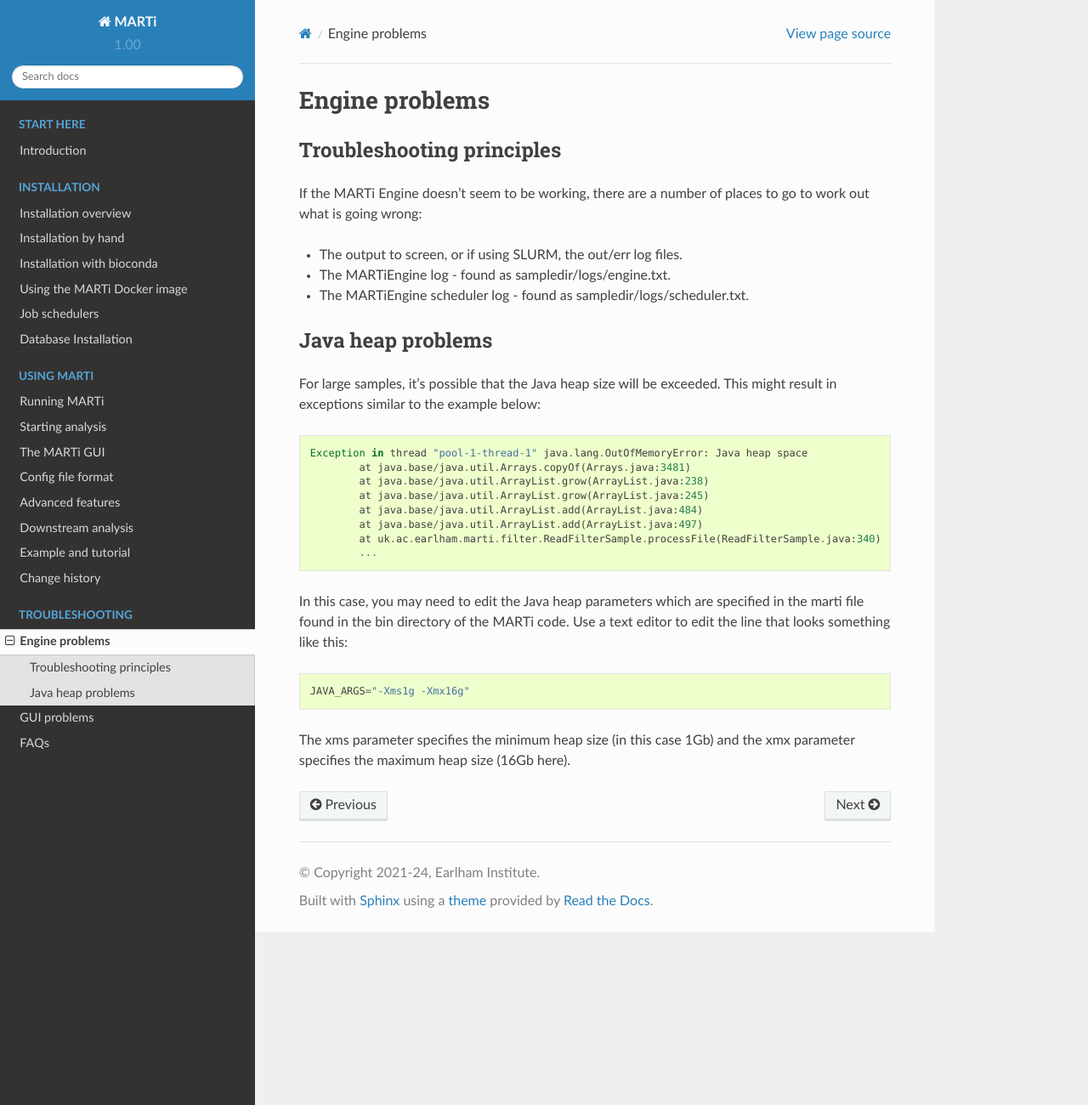
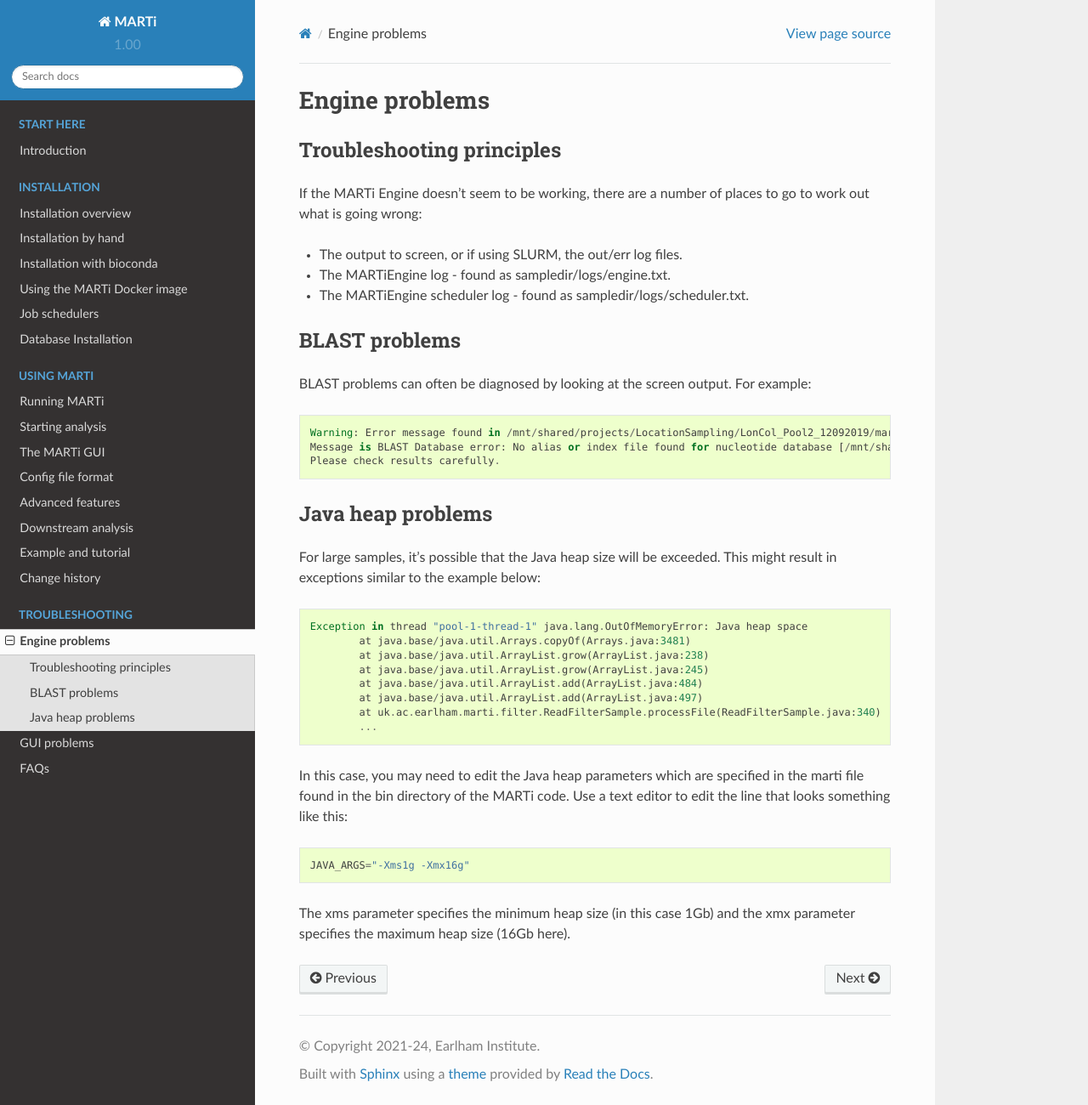
Before and after one commit to richardmleggett/MARTi, a Sphinx documentation site: the page built from docs/source/engineproblems.rst, in a window 1280 px wide and 1300 px high. Shown: the whole window at 85% size. Built offline with Sphinx 7.4.7 and the Read the Docs theme 2.0.0, drawn with Linux system fonts in a browser that asks for light colours; formulas are drawn with MathJax 3.

Commit message:
More troubleshooting

```diff
--- a/docs/source/engineproblems.rst
+++ b/docs/source/engineproblems.rst
@@ -11,6 +11,15 @@ If the MARTi Engine doesn't seem to be working, there are a number of places to
 * The output to screen, or if using SLURM, the out/err log files.
 * The MARTiEngine log - found as sampledir/logs/engine.txt.
 * The MARTiEngine scheduler log - found as sampledir/logs/scheduler.txt.
+
+BLAST problems
+--------------
+
+BLAST problems can often be diagnosed by looking at the screen output. For example::
+
+   Warning: Error message found in /mnt/shared/projects/LocationSampling/LonCol_Pool2_12092019/marti/logs/megablast_nt/barcode06/fastq_runid_1fec5f69d7b44c09bd896163c8d8b9fd176f2adb_0_filtered_812.log
+   Message is BLAST Database error: No alias or index file found for nucleotide database [/mnt/shared/projects/LocationSampling/240615_rerun/3_marti/blast_nt_ln/nt] in search path [/mnt/shared/projects/LocationSampling/240615_rerun/3_marti::]
+   Please check results carefully.
 
 Java heap problems
 ------------------
```
Also changed, not shown: docs/source/jobschedulers.rst (+6 -1 lines), 1 other file.
